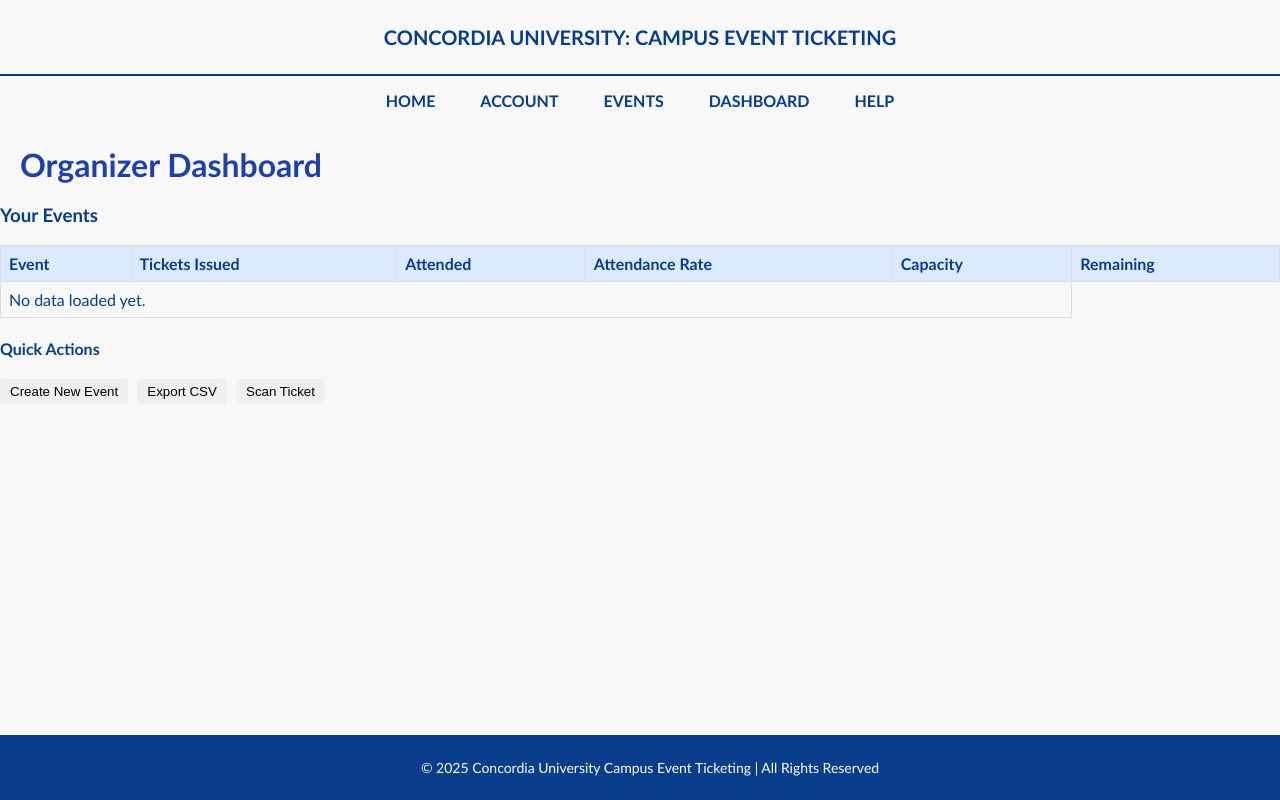
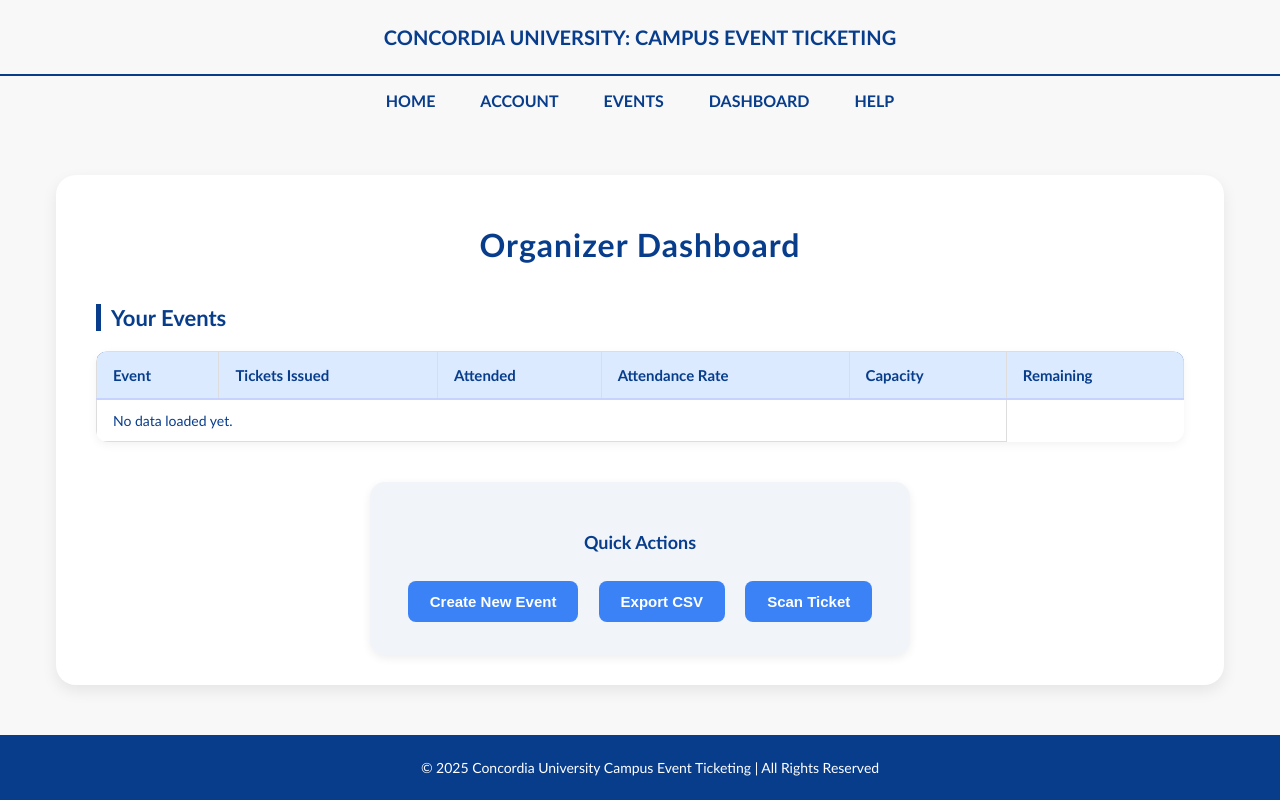
Before and after one commit to zaifnatra/SOEN341-F25, a website: page frontend/organizerdashboard.html in a window 1280 px wide. Drawn offline with Linux system fonts and the light colour scheme.

Commit message:
Update style.css
made the organizer dashboard prettier bc users like pretty.

```diff
--- a/frontend/style.css
+++ b/frontend/style.css
@@ -609,3 +609,117 @@
  font-size: 14px;
  margin-top: 7px;
 }
+
+/* ===== ORGANIZER DASHBOARD PAGE ===== */
+
+main {
+  width: 85%;
+  margin: 50px auto 100px auto;
+  background: white;
+  padding: 30px 40px;
+  border-radius: 20px;
+  box-shadow: 0 6px 15px rgba(0, 0, 0, 0.08);
+}
+
+main h1 {
+  text-align: center;
+  font-size: 32px;
+  color: #083d8c;
+  margin-bottom: 40px;
+  letter-spacing: 1px;
+}
+
+.events-section h3 {
+  color: #083d8c;
+  font-size: 22px;
+  margin-bottom: 20px;
+  border-left: 5px solid #083d8c;
+  padding-left: 10px;
+}
+
+.events-section table {
+  width: 100%;
+  margin-top: 15px;
+  border-collapse: collapse;
+  border-radius: 12px;
+  overflow: hidden;
+  box-shadow: 0 3px 10px rgba(0, 0, 0, 0.05);
+}
+
+.events-section thead {
+  background-color: #215ca8;
+}
+
+.events-section th {
+  color: #083d8c;
+  font-weight: bold;
+  padding: 14px 16px;
+  font-size: 15px;
+  border-bottom: 2px solid #c7d2fe;
+}
+
+.events-section td {
+  padding: 12px 16px;
+  color: #083d8c;
+  font-size: 14px;
+}
+
+.events-section tbody tr:nth-child(even) {
+  background-color: #f8fafc;
+}
+
+.events-section tbody tr:hover {
+  background-color: #e0f2fe;
+  transition: 0.2s;
+}
+
+.quick-actions {
+  background: #f1f5f9;
+  border-radius: 15px;
+  padding: 25px 30px;
+  box-shadow: 0 3px 10px rgba(0, 0, 0, 0.07);
+  text-align: center;
+  width: fit-content;
+  margin: 40px auto 0 auto;
+}
+
+.quick-actions h4 {
+  color: #083d8c;
+  margin-bottom: 20px;
+  font-size: 18px;
+}
+
+.quick-actions button {
+  padding: 12px 22px;
+  margin: 8px;
+  border: none;
+  border-radius: 8px;
+  font-weight: bold;
+  font-size: 15px;
+  cursor: pointer;
+  transition: all 0.3s ease;
+}
+
+.quick-actions .create-button {
+   background-color: #3b82f6;
+  color: white;
+}
+.quick-actions .create-button:hover {
+ background-color: #1d4ed8;
+}
+
+.quick-actions .save-button {
+  background-color: #3b82f6;
+  color: white;
+}
+.quick-actions .save-button:hover {
+  background-color: #1d4ed8;
+}
+
+.quick-actions .qr-button {
+  background-color: #3b82f6;
+  color: white;
+}
+.quick-actions .qr-button:hover {
+  background-color: #1d4ed8;
+}
```
